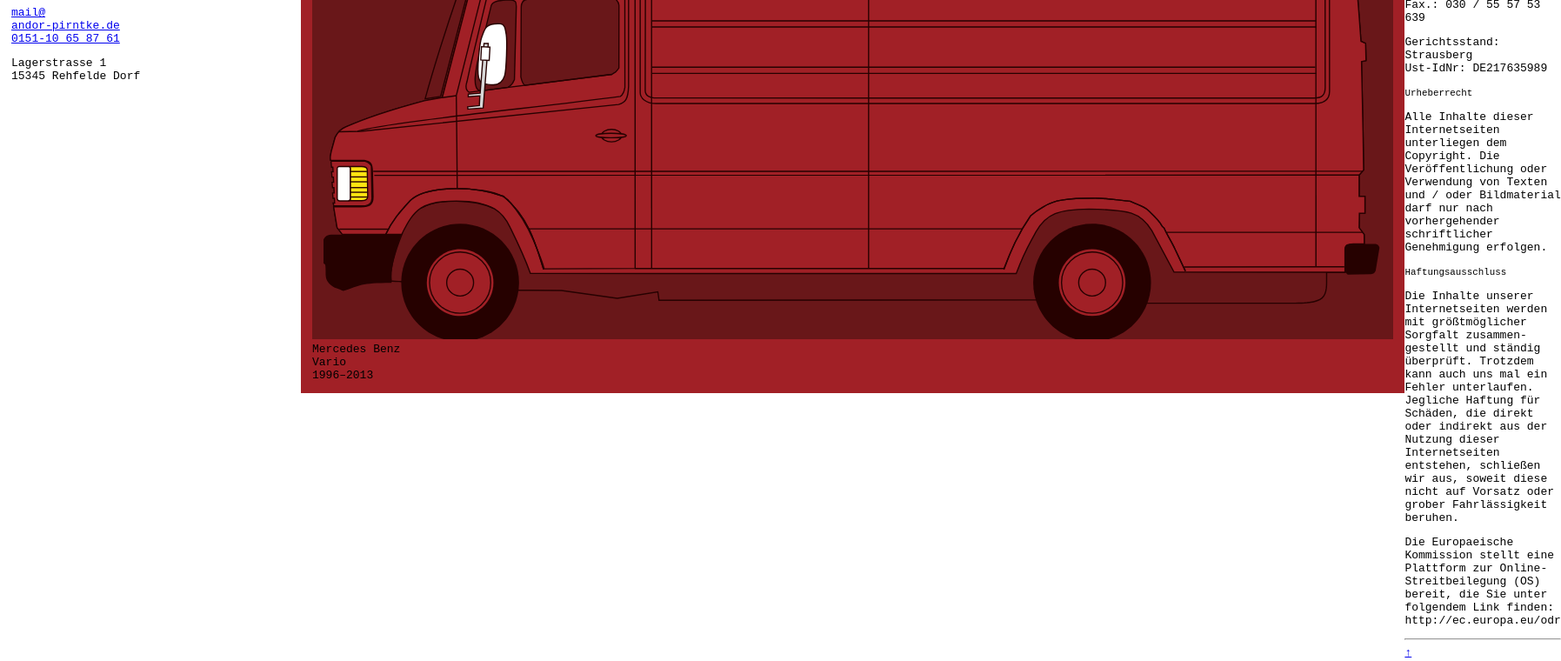
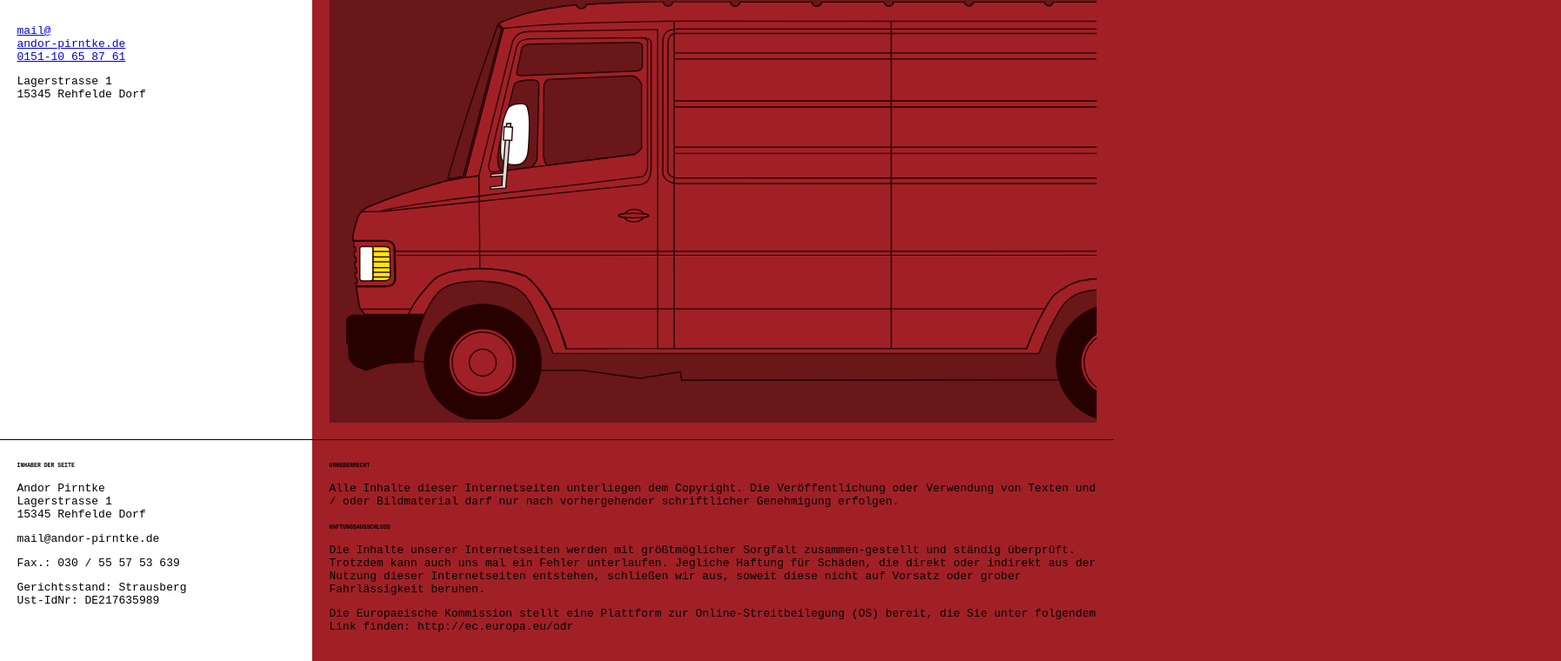
Before and after one commit to tbielich/andor-pirntke, an Eleventy site: page src/index.njk in a window 1280 px wide. Shown: the part 157-917 px from the top of the page at 87% size, 1795 px wide, since content can reach past the window. Built offline with nearby package versions, Linux system fonts and the light colour scheme; Eleventy itself is replaced by a stand-in of ours; files that its build step writes are made by us from their sources; no server answers; what cloudinary would draw is missing.

Commit message:
chore: fix layout

```diff
--- a/src/_includes/base-folder.njk
+++ b/src/_includes/base-folder.njk
@@ -27,8 +27,10 @@
       <a href="/">Andor Pirntke</a> |
       <a href="/fahrzeuge/">Fahrzeuge</a>
     </nav>
-    <main class="center">
-    {{ content | safe }}
+    <main class="fahrzeuge">
+      <div class="center">
+        {{ content | safe }}
+      </div>
     </main>
   </body>
 </html>
--- a/src/_includes/base.css
+++ b/src/_includes/base.css
@@ -3,11 +3,15 @@
   --image-width: 320px;
   --max-gallery-width: calc((var(--image-width) * 5) - (6 * var(--space-small)));
   --space-small: .5rem;
-  --space-medium: .75rem;
-  --space-large: 1rem;
+  --space-medium: 1rem;
+  --space-large: 1.5rem;
   --border-radius: 1rem;
   --color-primary: #A12026;
+  --color-background: #fff;
   --color-primary-800: #691719;
+  --color-neutral-900: #000;
+  --font-size-small: .5rem;
+  --font-size-medium: 1rem;
 }
 
 html {
@@ -18,10 +22,90 @@ html {
 body {
   margin: 0;
   padding: 0;
+  background: var(--color-primary);
+  font-size: var(--font-size-medium);
+}
+header {
+  /* background: var(--color-background); */
+  border-bottom: 1px solid var(--color-neutral-900);
+}
+hr {
+  background: var(--color-neutral-900);
+  border: 0;
+  height: 1px;
+  margin: 0;
+}
+small {
+  text-transform: uppercase;
+  font-weight: 800;
+  font-size: var(--font-size-small);
+
+}
+
+nav {
+  padding: var(--space-large);
+}
+nav a {
+  color: var(--color-background);
+  text-decoration: none;
+}
+.thumb {
+  display: block;
+  margin: var(--space-small);
+  border-radius: var(--border-radius);
+  overflow: hidden;
+}
+.row {
+  display: flex;
+}
+.address {
+  display: inline-block;
+  padding: var(--space-large);
+  white-space: nowrap;
+  min-width: 320px;
+  background: var(--color-background);
+}
+main .center,
+footer .center {
+  display: flex;
+}
+main.fahrzeuge {
+  background: var(--color-background);
+}
+footer .disclaimer {
+  padding: var(--space-large);
+}
+main figure {
+  display: inline-block;
+  margin: var(--space-large);
+  overflow: hidden;
+  background: var(--color-primary-800);
+}
+main figure img {
+  height: 480px;
+  padding: var(--space-large) var(--space-large) 0 var(--space-large);
+
+}
+main figure figcaption {
+  padding: var(--space-large) var(--space-large) 0 var(--space-large);
+  color: var(--color-background);
+}
+.card {
+  text-decoration: none;
+}
+.card .title {
+  white-space: nowrap;
+  display: block;
+  padding: var(--space-small);
+}
+.thumb img {
+  width: 100%;
+  height: auto;
+  display: block;
 }
 .center {
   max-width: var(--max-gallery-width);
-  margin: auto;
+  margin: 0 auto;
   width: 100%;
 }
 .container {
@@ -53,53 +137,3 @@ body {
     grid-template-columns: 1fr 1fr 1fr 1fr 1fr;
   }
 }
-nav {
-  padding: var(--space-large);
-}
-nav a {
-  color: var(--color-primary);
-}
-.thumb {
-  display: block;
-  margin: var(--space-small);
-  border-radius: var(--border-radius);
-  overflow: hidden;
-}
-.row {
-  display: flex;
-}
-.address {
-  display: inline-block;
-  padding: var(--space-large);
-  white-space: nowrap;
-  min-width: 320px;
-}
-main {
-  display: flex;
-}
-.image {
-  display: inline-block;
-  background: var(--color-primary);
-  height: 100%;
-  margin: 0;
-  padding: var(--space-large);
-}
-.image img {
-  height: 480px;
-  max-height: 100vh;
-  padding: var(--space-large) var(--space-large) 0;
-  background: var(--color-primary-800);
-}
-.card {
-  text-decoration: none;
-}
-.card .title {
-  white-space: nowrap;
-  display: block;
-  padding: var(--space-small);
-}
-.thumb img {
-  width: 100%;
-  height: auto;
-  display: block;
-}
--- a/src/_includes/base.njk
+++ b/src/_includes/base.njk
@@ -29,9 +29,46 @@
       <a href="/fahrzeuge/">Fahrzeuge</a>
     </nav>
   </header>
-
-    <main class="center">
+  <main class="{{ title|slug }}">
+    <div class="center">
       {{ content | safe }}
+    </div>
   </main>
+  <hr>
+  <footer>
+    <div class="center">
+      <article class="address">
+        <small>Inhaber der Seite</small>
+        <p>
+          Andor Pirntke<br/>
+          Lagerstrasse 1<br/>
+          15345 Rehfelde Dorf<br/>
+        </p>
+        <p>
+          mail@andor-pirntke.de
+        </p>
+        <p>
+          Fax.: 030 / 55 57 53 639<br/>
+        </p>
+        <p>
+          Gerichtsstand: Strausberg<br/>
+          Ust-IdNr: DE217635989
+        </p>
+      </article>
+      <article class="disclaimer">
+        <small>Urheberrecht</small>
+        <p>
+          Alle Inhalte dieser Internetseiten unterliegen dem Copyright. Die Veröffentlichung oder Verwendung von Texten und / oder Bildmaterial darf nur nach vorhergehender schriftlicher Genehmigung erfolgen.
+        </p>
+        <small>Haftungsausschluss</small>
+        <p>
+          Die Inhalte unserer Internetseiten werden mit größtmöglicher Sorgfalt zusammen-gestellt und ständig überprüft. Trotzdem kann auch uns mal ein Fehler unterlaufen. Jegliche Haftung für Schäden, die direkt oder indirekt aus der Nutzung dieser Internetseiten entstehen, schließen wir aus, soweit diese nicht auf Vorsatz oder grober Fahrlässigkeit beruhen.
+        </p>
+        <p>
+          Die Europaeische Kommission stellt eine Plattform zur Online-Streitbeilegung (OS) bereit, die Sie unter folgendem Link finden: http://ec.europa.eu/odr
+        </p>
+      </article>
+    </footer>
+    </div>
 </body>
 </html>
--- a/src/index.njk
+++ b/src/index.njk
@@ -21,52 +21,10 @@ keywords:
   </p>
 </section>
 <figure class="image">
-    <img src="_assets/S-508-1974-H.svg" title="Löschgruppenfahrzeug"/>
   <figcaption>
     <span title="Hersteller">Mercedes Benz</span><br/>
     <span title="Typ">Vario</span><br/>
     <span title="Baujahr">1996–2013</span><br/>
   </figcaption>
+  <img src="_assets/S-508-1974-H.svg" title="Löschgruppenfahrzeug"/>
 </figure>
-  <footer id="IMPRINT">
-    <div class="column-1 whitespace"></div>
-    <div class="column-1 column-xs-2">
-      <article>
-        <small>Inhaber der Seite</small>
-        <p>
-          Andor Pirntke<br/>
-          Lagerstrasse 1<br/>
-          15345 Rehfelde Dorf<br/>
-        </p>
-        <p>
-          mail@andor-pirntke.de
-        </p><!--.column-->
-        <p>
-          Fax.: 030 / 55 57 53 639<br/>
-        </p>
-        <p>
-          Gerichtsstand: Strausberg<br/>
-          Ust-IdNr: DE217635989
-        </p>
-      </article>
-    </div>
-    <div class="column-2">
-      <article>
-        <small>Urheberrecht</small>
-        <p>
-          Alle Inhalte dieser Internetseiten unterliegen dem Copyright. Die Veröffentlichung oder Verwendung von Texten und / oder Bildmaterial darf nur nach vorhergehender schriftlicher Genehmigung erfolgen.
-        </p>
-        <small>Haftungsausschluss</small>
-        <p>
-          Die Inhalte unserer Internetseiten werden mit größtmöglicher Sorgfalt zusammen-gestellt und ständig überprüft. Trotzdem kann auch uns mal ein Fehler unterlaufen. Jegliche Haftung für Schäden, die direkt oder indirekt aus der Nutzung dieser Internetseiten entstehen, schließen wir aus, soweit diese nicht auf Vorsatz oder grober Fahrlässigkeit beruhen.
-        </p>
-        <p>
-          Die Europaeische Kommission stellt eine Plattform zur Online-Streitbeilegung (OS) bereit, die Sie unter folgendem Link finden: http://ec.europa.eu/odr
-        </p>
-      </div>
-    </article>
-    <hr class="hr"/>
-    <div class="scrollTo">
-      <a href="#HERO" title="Impressum">&uarr;</a>
-    </div>
-  </footer><!--IMPRINT-->
```
Lines whose indentation alone changed are shown as unchanged.
